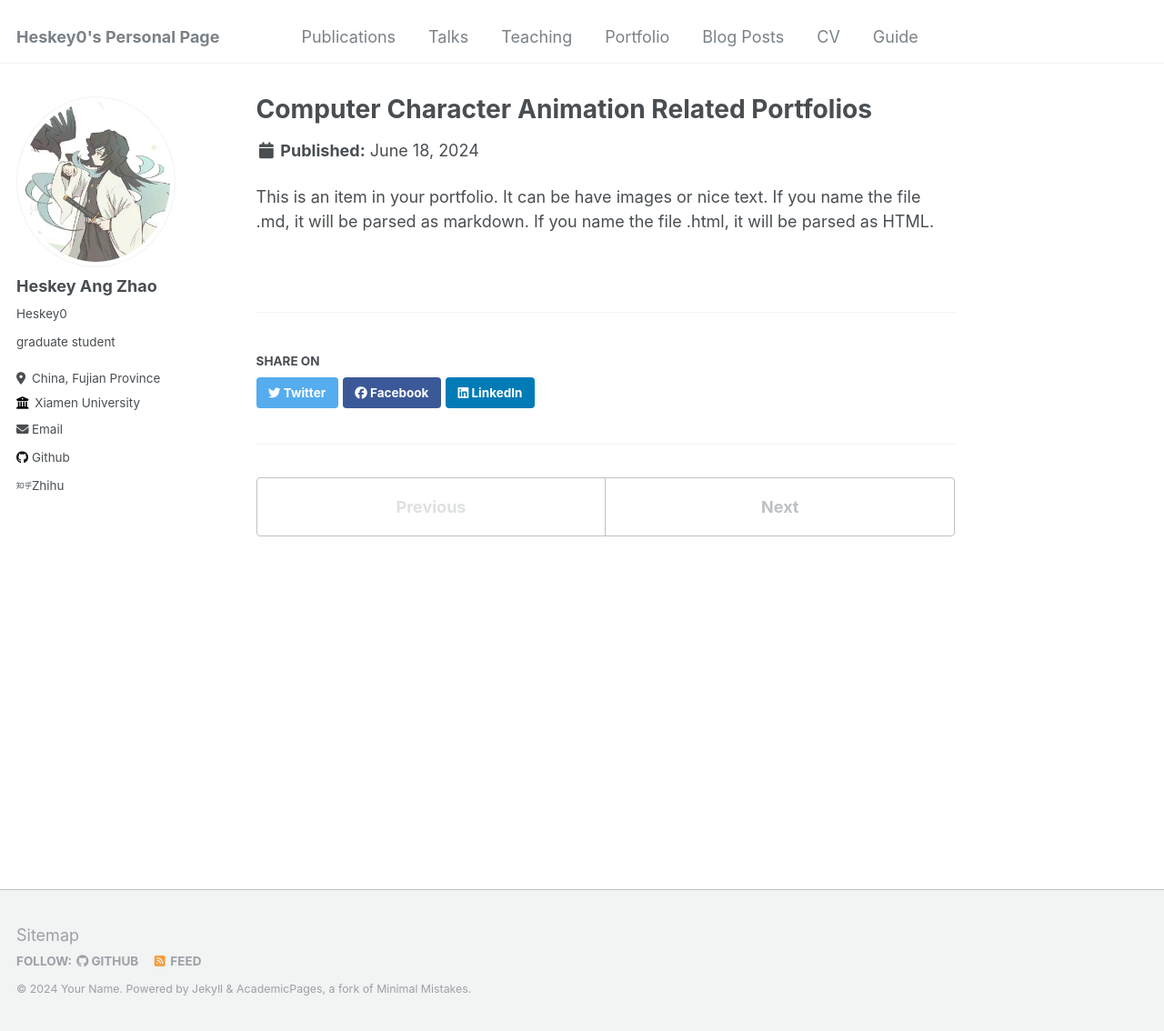
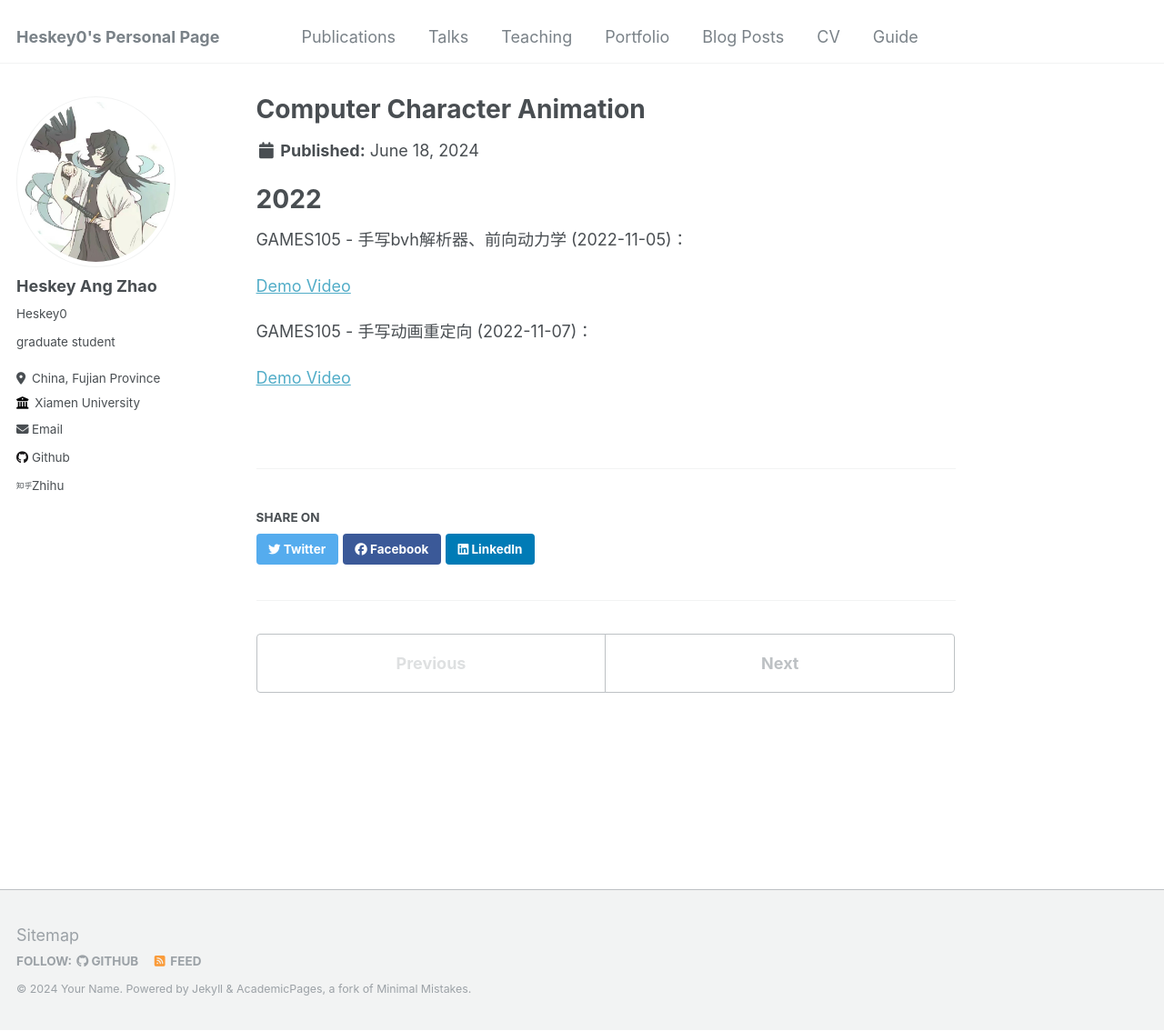
Before and after one commit to Heskey0/Heskey0.github.io, a Jekyll site: the page built from _portfolio/portfolio-computer-character-animation.md, in a window 1280 px wide and 1134 px high. Shown: the whole window at 91% size. Built offline with Jekyll 4.4.1, drawn with Linux system fonts in a browser that asks for light colours.

Commit message:
Update portfolio-computer-character-animation.md

```diff
--- a/_portfolio/portfolio-computer-character-animation.md
+++ b/_portfolio/portfolio-computer-character-animation.md
@@ -1,7 +1,17 @@
 ---
-title: "Computer Character Animation Related Portfolios"
+title: "Computer Character Animation"
 excerpt: "Short description of portfolio item number 1<br/><img src='/images/500x300.png'>"
 collection: portfolio
 ---
 
-This is an item in your portfolio. It can be have images or nice text. If you name the file .md, it will be parsed as markdown. If you name the file .html, it will be parsed as HTML.
+# 2022
+
+GAMES105 - 手写bvh解析器、前向动力学 (2022-11-05)：
+
+[Demo Video](https://www.bilibili.com/video/BV14g411B7U3)
+
+
+
+GAMES105 - 手写动画重定向 (2022-11-07)：
+
+[Demo Video](https://www.bilibili.com/video/BV1fP4y117NN)
```
